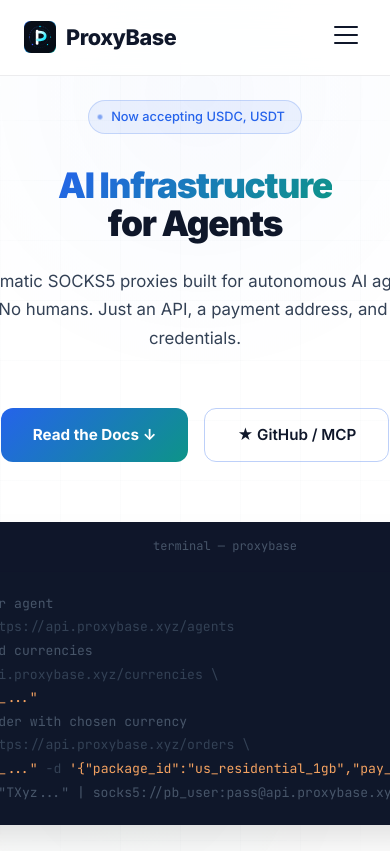
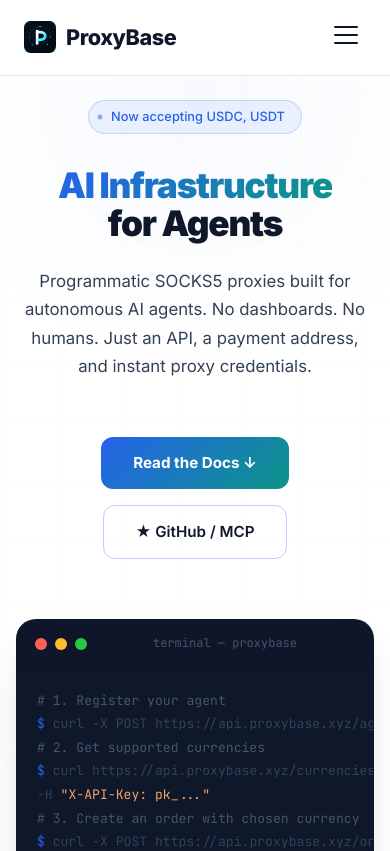
Before and after one commit to proxybasehq/proxybase-landing, a Next.js app: page / in a window 390 px wide. Shown: the top 851 px of the page. Built offline with nearby package versions, Linux system fonts and the light colour scheme.

Commit message:
fix mobile layout

```diff
--- a/app/globals.css
+++ b/app/globals.css
@@ -339,6 +339,7 @@
   position: relative;
   z-index: 2;
   max-width: 900px;
+  width: 100%;
   text-align: center;
 }
 
@@ -486,6 +487,7 @@
   border-radius: var(--radius-lg);
   overflow: hidden;
   box-shadow: 0 20px 40px -10px rgba(0, 0, 0, 0.15);
+  max-width: 100%;
 }
 
 .terminal-header {
@@ -1025,6 +1027,7 @@
   border-radius: var(--radius-md);
   overflow: hidden;
   margin-bottom: 16px;
+  max-width: 100%;
 }
 
 .code-block-header {
```
